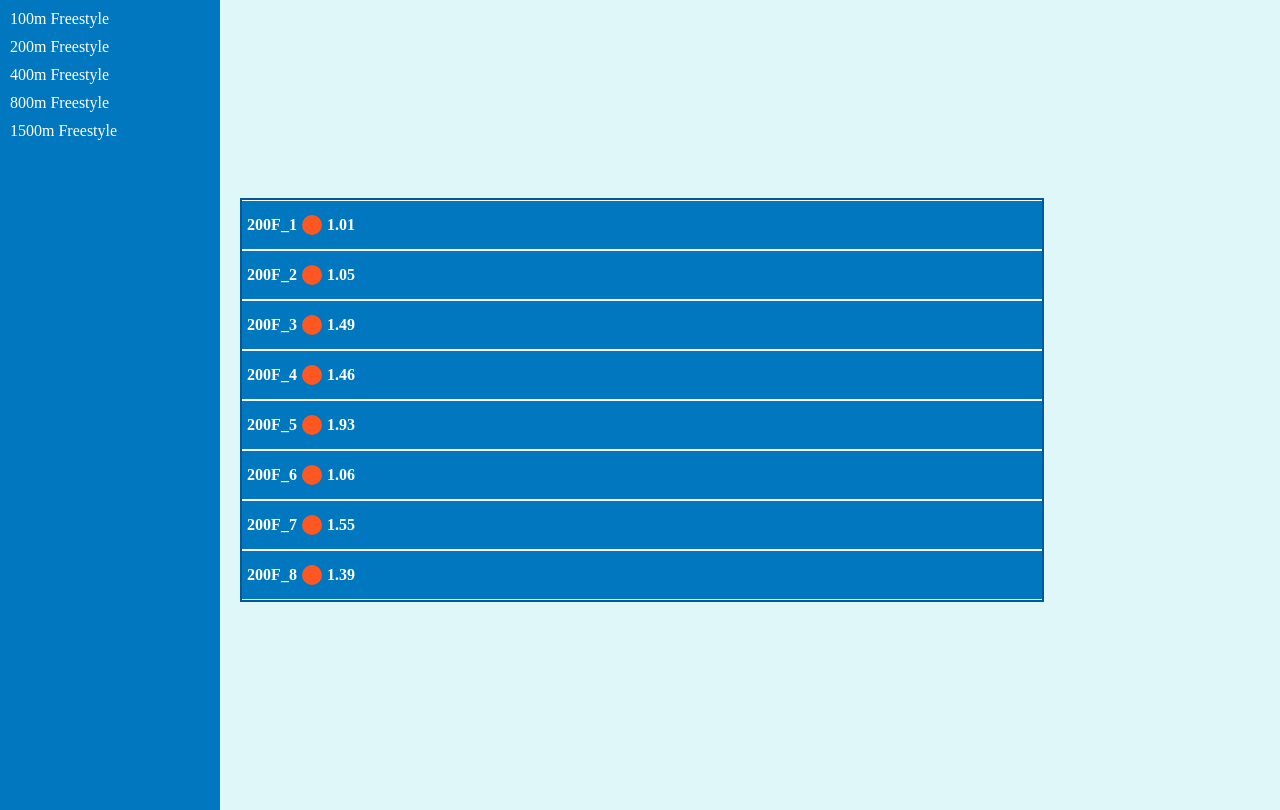
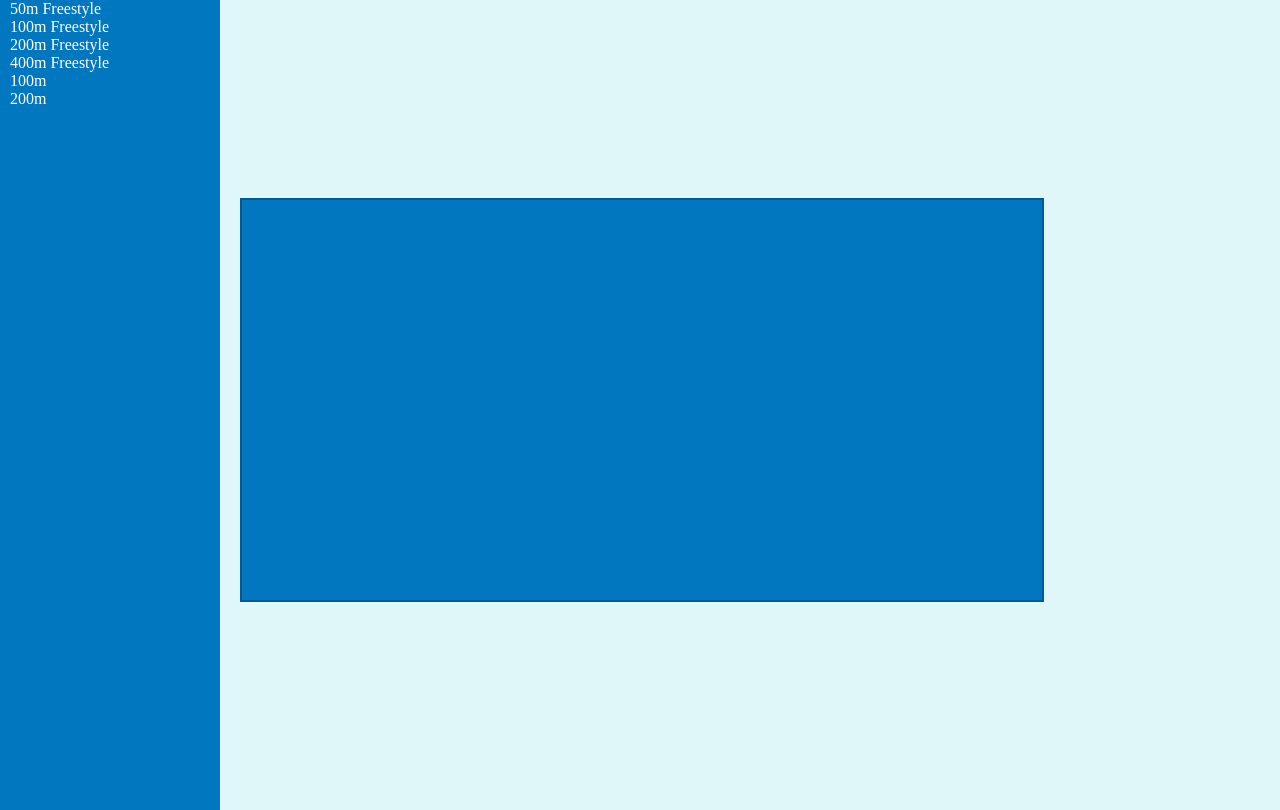
Before and after one commit to sansbacon/euchre, a plain HTML site: page olympics/index.html in a window 1280 px wide. Drawn offline with Linux system fonts and the light colour scheme.

Commit message:
Make data-driven

```diff
--- /dev/null
+++ b/olympics/events.json
@@ -0,0 +1,322 @@
+{
+  "events": [
+    {
+      "event": "50m Freestyle",
+      "sport": "Swimming",
+      "laps": 1,
+      "results": [
+        {
+          "lane": 1,
+          "athlete": "Athlete 50m F L1",
+          "country": "AUS",
+          "timeSeconds": 25.00386738
+        },
+        {
+          "lane": 2,
+          "athlete": "Athlete 50m F L2",
+          "country": "NZL",
+          "timeSeconds": 25.18608265
+        },
+        {
+          "lane": 3,
+          "athlete": "Athlete 50m F L3",
+          "country": "GBR",
+          "timeSeconds": 25.52679794
+        },
+        {
+          "lane": 4,
+          "athlete": "Athlete 50m F L4",
+          "country": "USA",
+          "timeSeconds": 25.29944026
+        },
+        {
+          "lane": 5,
+          "athlete": "Athlete 50m F L5",
+          "country": "FRA",
+          "timeSeconds": 23.98960163
+        },
+        {
+          "lane": 6,
+          "athlete": "Athlete 50m F L6",
+          "country": "GER",
+          "timeSeconds": 23.22841767
+        },
+        {
+          "lane": 7,
+          "athlete": "Athlete 50m F L7",
+          "country": "JPN",
+          "timeSeconds": 23.17912064
+        },
+        {
+          "lane": 8,
+          "athlete": "Athlete 50m F L8",
+          "country": "ITA",
+          "timeSeconds": 25.45634487
+        }
+      ]
+    },
+    {
+      "event": "100m Freestyle",
+      "sport": "Swimming",
+      "laps": 2,
+      "results": [
+        {
+          "lane": 1,
+          "athlete": "Athlete 100m F L1",
+          "country": "AUS",
+          "timeSeconds": 51.42201832
+        },
+        {
+          "lane": 2,
+          "athlete": "Athlete 100m F L2",
+          "country": "NZL",
+          "timeSeconds": 44.31556448
+        },
+        {
+          "lane": 3,
+          "athlete": "Athlete 100m F L3",
+          "country": "GBR",
+          "timeSeconds": 45.18674265
+        },
+        {
+          "lane": 4,
+          "athlete": "Athlete 100m F L4",
+          "country": "USA",
+          "timeSeconds": 48.50263042
+        },
+        {
+          "lane": 5,
+          "athlete": "Athlete 100m F L5",
+          "country": "FRA",
+          "timeSeconds": 50.22868557
+        },
+        {
+          "lane": 6,
+          "athlete": "Athlete 100m F L6",
+          "country": "GER",
+          "timeSeconds": 44.52770156
+        },
+        {
+          "lane": 7,
+          "athlete": "Athlete 100m F L7",
+          "country": "JPN",
+          "timeSeconds": 46.44640479
+        },
+        {
+          "lane": 8,
+          "athlete": "Athlete 100m F L8",
+          "country": "ITA",
+          "timeSeconds": 45.47432142
+        }
+      ]
+    },
+    {
+      "event": "200m Freestyle",
+      "sport": "Swimming",
+      "laps": 4,
+      "results": [
+        {
+          "lane": 1,
+          "athlete": "Athlete 200m F L1",
+          "country": "AUS",
+          "timeSeconds": 88.21259722
+        },
+        {
+          "lane": 2,
+          "athlete": "Athlete 200m F L2",
+          "country": "NZL",
+          "timeSeconds": 97.38042023
+        },
+        {
+          "lane": 3,
+          "athlete": "Athlete 200m F L3",
+          "country": "GBR",
+          "timeSeconds": 100.8116541
+        },
+        {
+          "lane": 4,
+          "athlete": "Athlete 200m F L4",
+          "country": "USA",
+          "timeSeconds": 97.29129815
+        },
+        {
+          "lane": 5,
+          "athlete": "Athlete 200m F L5",
+          "country": "FRA",
+          "timeSeconds": 92.58717645
+        },
+        {
+          "lane": 6,
+          "athlete": "Athlete 200m F L6",
+          "country": "GER",
+          "timeSeconds": 94.85180194
+        },
+        {
+          "lane": 7,
+          "athlete": "Athlete 200m F L7",
+          "country": "JPN",
+          "timeSeconds": 88.82320106
+        },
+        {
+          "lane": 8,
+          "athlete": "Athlete 200m F L8",
+          "country": "ITA",
+          "timeSeconds": 94.4518428
+        },
+        {
+          "lane": 9,
+          "athlete": "Athlete 200m F L9",
+          "country": "AUS",
+          "timeSeconds": 100.6753645
+        },
+        {
+          "lane": 10,
+          "athlete": "Athlete 200m F L10",
+          "country": "NZL",
+          "timeSeconds": 90.07941174
+        }
+      ]
+    },
+    {
+      "event": "400m Freestyle",
+      "sport": "Swimming",
+      "laps": 8,
+      "results": [
+        {
+          "lane": 1,
+          "athlete": "Athlete 400m F L1",
+          "country": "GBR",
+          "timeSeconds": 195.7524316
+        },
+        {
+          "lane": 2,
+          "athlete": "Athlete 400m F L2",
+          "country": "USA",
+          "timeSeconds": 195.3919027
+        },
+        {
+          "lane": 3,
+          "athlete": "Athlete 400m F L3",
+          "country": "FRA",
+          "timeSeconds": 189.881732
+        },
+        {
+          "lane": 4,
+          "athlete": "Athlete 400m F L4",
+          "country": "GER",
+          "timeSeconds": 177.7337428
+        },
+        {
+          "lane": 5,
+          "athlete": "Athlete 400m F L5",
+          "country": "JPN",
+          "timeSeconds": 205.1275572
+        },
+        {
+          "lane": 6,
+          "athlete": "Athlete 400m F L6",
+          "country": "ITA",
+          "timeSeconds": 183.7740736
+        }
+      ]
+    },
+    {
+      "event": "100m",
+      "sport": "Athletics",
+      "laps": 1,
+      "results": [
+        {
+          "lane": 1,
+          "athlete": "Athlete 100m L1",
+          "country": "AUS",
+          "timeSeconds": 10.81754926
+        },
+        {
+          "lane": 2,
+          "athlete": "Athlete 100m L2",
+          "country": "NZL",
+          "timeSeconds": 11.30567285
+        },
+        {
+          "lane": 3,
+          "athlete": "Athlete 100m L3",
+          "country": "GBR",
+          "timeSeconds": 11.53149051
+        },
+        {
+          "lane": 4,
+          "athlete": "Athlete 100m L4",
+          "country": "USA",
+          "timeSeconds": 11.20248447
+        },
+        {
+          "lane": 5,
+          "athlete": "Athlete 100m L5",
+          "country": "FRA",
+          "timeSeconds": 10.55095081
+        },
+        {
+          "lane": 6,
+          "athlete": "Athlete 100m L6",
+          "country": "GER",
+          "timeSeconds": 10.42309148
+        },
+        {
+          "lane": 7,
+          "athlete": "Athlete 100m L7",
+          "country": "JPN",
+          "timeSeconds": 11.57627841
+        }
+      ]
+    },
+    {
+      "event": "200m",
+      "sport": "Athletics",
+      "laps": 1,
+      "results": [
+        {
+          "lane": 1,
+          "athlete": "Athlete 200m L1",
+          "country": "ITA",
+          "timeSeconds": 23.98539431
+        },
+        {
+          "lane": 2,
+          "athlete": "Athlete 200m L2",
+          "country": "FRA",
+          "timeSeconds": 24.2974459
+        },
+        {
+          "lane": 3,
+          "athlete": "Athlete 200m L3",
+          "country": "AUS",
+          "timeSeconds": 24.56129223
+        },
+        {
+          "lane": 4,
+          "athlete": "Athlete 200m L4",
+          "country": "USA",
+          "timeSeconds": 24.71284701
+        },
+        {
+          "lane": 5,
+          "athlete": "Athlete 200m L5",
+          "country": "GER",
+          "timeSeconds": 23.99449518
+        },
+        {
+          "lane": 6,
+          "athlete": "Athlete 200m L6",
+          "country": "JPN",
+          "timeSeconds": 25.68492092
+        },
+        {
+          "lane": 7,
+          "athlete": "Athlete 200m L7",
+          "country": "NZL",
+          "timeSeconds": 26.03077696
+        }
+      ]
+    }
+  ]
+}
--- a/olympics/index.html
+++ b/olympics/index.html
@@ -6,19 +6,16 @@
   <meta name="viewport" content="width=device-width, initial-scale=1.0">
   <title>Pool Race Simulation</title>
   <link rel="stylesheet" href="styles.css">
+  <link rel="shortcut icon" href="#">
 </head>
 
 <body>
-  <div class="nav-panel">
-    <div class="nav-item">100m Freestyle</div>
-    <div class="nav-item">200m Freestyle</div>
-    <div class="nav-item">400m Freestyle</div>
-    <div class="nav-item">800m Freestyle</div>
-    <div class="nav-item">1500m Freestyle</div>
+  <div class="nav-panel" id="navbar">
+    <!-- Events will be populated here -->
   </div>
 
   <div class="pool" id="pool">
-    <!-- Lanes will be created dynamically here -->
+    <!-- Lanes will be populated here -->
   </div>
   <script src="script.js"></script>
 </body>
--- a/olympics/script.js
+++ b/olympics/script.js
@@ -2,6 +2,59 @@
 const totalLaps = 2
 const totalLanes = 8
 const playbackSpeedFactor = 1
+
+// Fetch the event data
+fetch('./events.json')
+  .then(response => response.json())
+  .then(data => {
+    const events = data.events;
+    populateNavbar(events);
+  })
+  .catch(error => console.error('Error fetching data:', error));
+
+// Populate the navbar with unique events
+function populateNavbar(events) {
+  const navbar = document.getElementById('navbar');
+  events.forEach(event => {
+    const eventButton = document.createElement('div');
+    eventButton.textContent = event.event;
+    eventButton.className = 'event-item';
+    eventButton.onclick = () => simulateRace(event);
+    navbar.appendChild(eventButton);
+  });
+}
+
+// Update lanes when an event is clicked
+function updateLanes(selectedEvent) {
+  const pool = document.getElementById('pool');
+  pool.innerHTML = ''; // Clear existing lanes
+
+  selectedEvent.results.forEach(result => {
+    const lane = document.createElement('div');
+    lane.className = 'lane';
+    lane.id = `lane-${result.lane}`
+
+    const laneLabel = document.createElement('div');
+    laneLabel.className = 'lane-label';
+    laneLabel.textContent = result.athlete; // Set athlete's name
+
+    // Dot that moves along the lane
+    const dot = document.createElement('div');
+    dot.className = 'dot';
+    dot.id = `dot-${result.lane}`;
+
+    const totalTimeLabel = document.createElement('div');
+    totalTimeLabel.className = 'total-time';
+    totalTimeLabel.id = `total-time-${result.lane}`;
+    // totalTimeLabel.textContent = result.timeSeconds.toFixed(2); // Set timeSeconds
+
+    lane.appendChild(laneLabel);
+    lane.appendChild(totalTimeLabel);
+    lane.appendChild(dot);
+
+    pool.appendChild(lane);
+  });
+}
 
 // Function to create lanes dynamically
 function createLanes(totalLanes) {
@@ -63,16 +116,20 @@ function animateDot(dot, poolWidth, totalTime, totalTimeElement, playbackSpeedFa
 }
 
 // Create the lanes
-createLanes(totalLanes);
+// createLanes(totalLanes);
 
 // Get page elements
+function simulateRace(event) {
+  updateLanes(event)
   const pool = document.getElementById('pool');
   const poolWidth = pool.offsetWidth;
   const dots = document.querySelectorAll('.dot');
+
 
   // Move each dot
   dots.forEach((dot, index) => {
     const totalTime = 1 + Math.random();
     const totalTimeElement = document.getElementById(`total-time-${index + 1}`);
     animateDot(dot, poolWidth, totalTime, totalTimeElement, playbackSpeedFactor);
-});
+  })
+}
```
Lines whose indentation alone changed are shown as unchanged.
